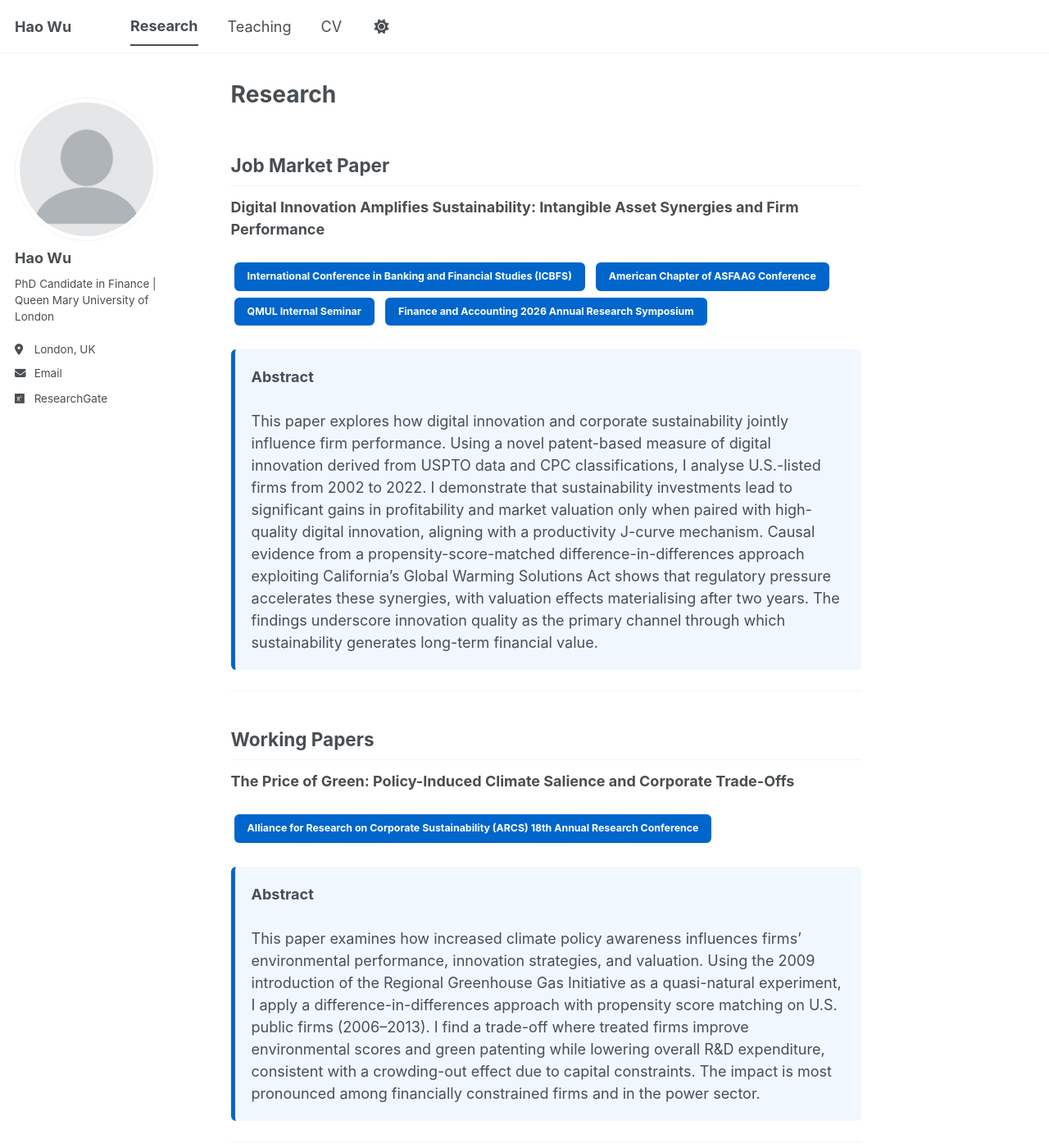
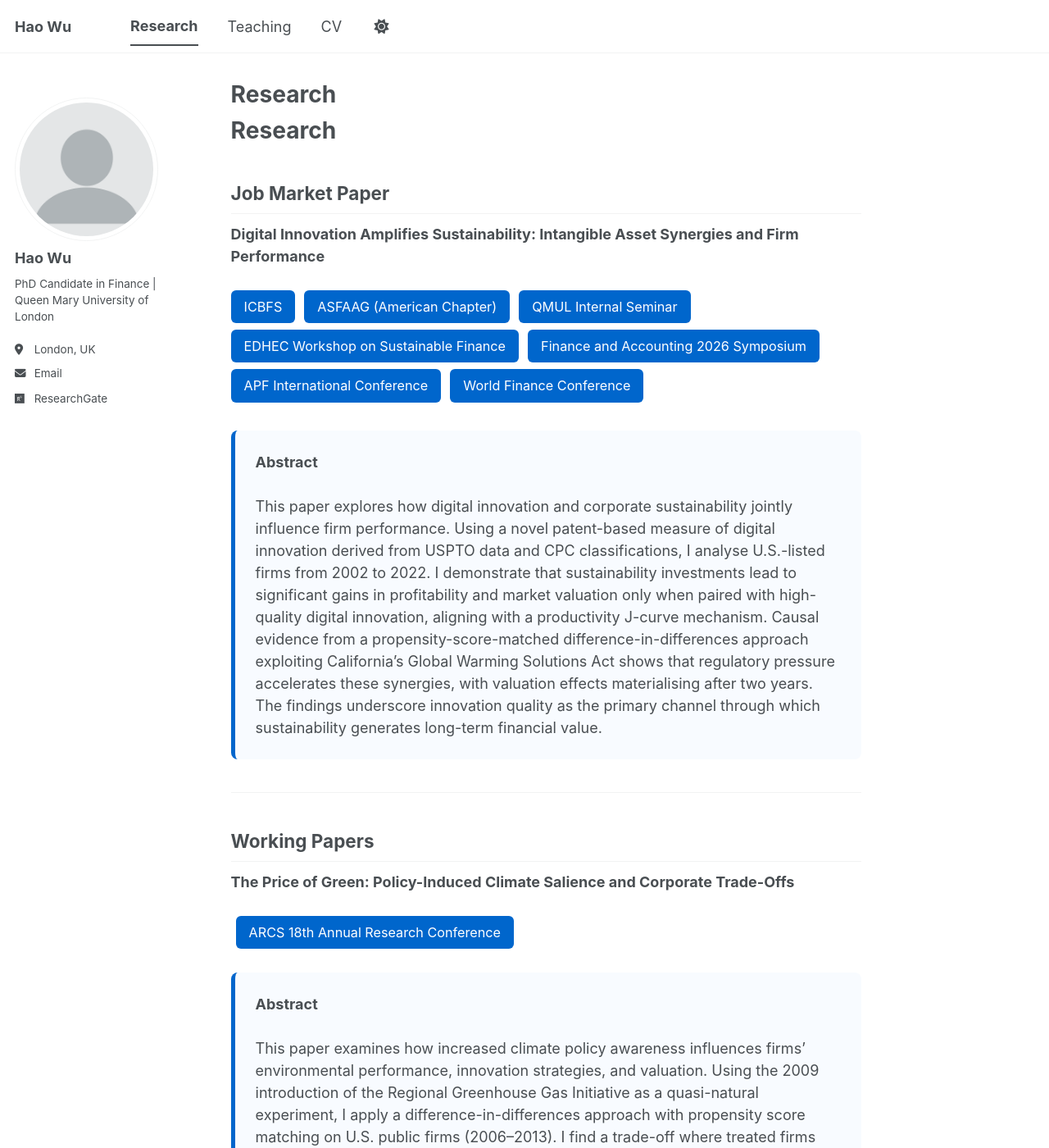
Before and after one commit to haowuqmul-cloud/haowu.github.io, a Jekyll site: the page built from _pages/research.md, in a window 1280 px wide and 1400 px high. Shown: the whole window at 82% size. Built offline with Jekyll 4.4.1, drawn with Linux system fonts in a browser that asks for light colours; a script bundle is joined from its source files by our own code; library files that are not in the unit come from our copies.

Commit message:
Revise research.md with new conference links and styles
Updated research page with new links and improved formatting for abstracts.

```diff
--- a/_pages/research.md
+++ b/_pages/research.md
@@ -3,18 +3,23 @@ title: "Research"
 permalink: /research/
 ---
 
+# Research
+
 ## Job Market Paper
 
 **Digital Innovation Amplifies Sustainability: Intangible Asset Synergies and Firm Performance**
 
-<div style="margin: 15px 0;">
-  <a href="#" class="btn btn--primary btn--small" style="background:#0066cc; color:white; padding:8px 16px; margin:4px; border-radius:6px; text-decoration:none;">International Conference in Banking and Financial Studies (ICBFS)</a>
-  <a href="#" class="btn btn--primary btn--small" style="background:#0066cc; color:white; padding:8px 16px; margin:4px; border-radius:6px; text-decoration:none;">American Chapter of ASFAAG Conference</a>
-  <a href="#" class="btn btn--primary btn--small" style="background:#0066cc; color:white; padding:8px 16px; margin:4px; border-radius:6px; text-decoration:none;">QMUL Internal Seminar</a>
-  <a href="#" class="btn btn--primary btn--small" style="background:#0066cc; color:white; padding:8px 16px; margin:4px; border-radius:6px; text-decoration:none;">Finance and Accounting 2026 Annual Research Symposium</a>
+<div style="margin: 20px 0 30px;">
+  <a href="https://icbfs2025.sciencesconf.org/" style="background:#0066cc; color:white; padding:8px 16px; margin:4px 6px 4px 0; border-radius:6px; text-decoration:none; font-size:0.9em; display:inline-block;">ICBFS</a>
+  <a href="https://asfaag.com/south-north-america/" style="background:#0066cc; color:white; padding:8px 16px; margin:4px 6px 4px 0; border-radius:6px; text-decoration:none; font-size:0.9em; display:inline-block;">ASFAAG (American Chapter)</a>
+  <a href="#" style="background:#0066cc; color:white; padding:8px 16px; margin:4px 6px 4px 0; border-radius:6px; text-decoration:none; font-size:0.9em; display:inline-block;">QMUL Internal Seminar</a>
+  <a href="https://www.edhec.edu/en/agenda/11-12-june-2026-workshop-recent-trends-and-new-developments-sustainable-green-and-international-finance-nice-edhec" style="background:#0066cc; color:white; padding:8px 16px; margin:4px 6px 4px 0; border-radius:6px; text-decoration:none; font-size:0.9em; display:inline-block;">EDHEC Workshop on Sustainable Finance</a>
+  <a href="https://www.westminster.ac.uk/events/6th-finance-and-accounting-2026-annual-symposium" style="background:#0066cc; color:white; padding:8px 16px; margin:4px 6px 4px 0; border-radius:6px; text-decoration:none; font-size:0.9em; display:inline-block;">Finance and Accounting 2026 Symposium</a>
+  <a href="https://apf.aueb.gr/" style="background:#0066cc; color:white; padding:8px 16px; margin:4px 6px 4px 0; border-radius:6px; text-decoration:none; font-size:0.9em; display:inline-block;">APF International Conference</a>
+  <a href="https://www.world-finance-conference.com/conference.php?id=32" style="background:#0066cc; color:white; padding:8px 16px; margin:4px 6px 4px 0; border-radius:6px; text-decoration:none; font-size:0.9em; display:inline-block;">World Finance Conference</a>
 </div>
 
-<div style="background:#f0f7ff; border-left:5px solid #0066cc; padding:20px; border-radius:6px; margin:25px 0;">
+<div style="background:#f8fbff; border-left:5px solid #0066cc; padding:25px; border-radius:8px; margin-bottom:40px;">
   <strong>Abstract</strong><br><br>
   This paper explores how digital innovation and corporate sustainability jointly influence firm performance. Using a novel patent-based measure of digital innovation derived from USPTO data and CPC classifications, I analyse U.S.-listed firms from 2002 to 2022. I demonstrate that sustainability investments lead to significant gains in profitability and market valuation only when paired with high-quality digital innovation, aligning with a productivity J-curve mechanism. Causal evidence from a propensity-score-matched difference-in-differences approach exploiting California’s Global Warming Solutions Act shows that regulatory pressure accelerates these synergies, with valuation effects materialising after two years. The findings underscore innovation quality as the primary channel through which sustainability generates long-term financial value.
 </div>
@@ -25,11 +30,11 @@ permalink: /research/
 
 **The Price of Green: Policy-Induced Climate Salience and Corporate Trade-Offs**
 
-<div style="margin: 15px 0;">
-  <a href="#" class="btn btn--primary btn--small" style="background:#0066cc; color:white; padding:8px 16px; margin:4px; border-radius:6px; text-decoration:none;">Alliance for Research on Corporate Sustainability (ARCS) 18th Annual Research Conference</a>
+<div style="margin: 15px 0 25px;">
+  <a href="https://corporate-sustainability.org/event/arcs-18th-annual-research-conference/" style="background:#0066cc; color:white; padding:8px 16px; margin:4px 6px; border-radius:6px; text-decoration:none; font-size:0.9em; display:inline-block;">ARCS 18th Annual Research Conference</a>
 </div>
 
-<div style="background:#f0f7ff; border-left:5px solid #0066cc; padding:20px; border-radius:6px; margin:25px 0;">
+<div style="background:#f8fbff; border-left:5px solid #0066cc; padding:25px; border-radius:8px; margin-bottom:40px;">
   <strong>Abstract</strong><br><br>
   This paper examines how increased climate policy awareness influences firms’ environmental performance, innovation strategies, and valuation. Using the 2009 introduction of the Regional Greenhouse Gas Initiative as a quasi-natural experiment, I apply a difference-in-differences approach with propensity score matching on U.S. public firms (2006–2013). I find a trade-off where treated firms improve environmental scores and green patenting while lowering overall R&D expenditure, consistent with a crowding-out effect due to capital constraints. The impact is most pronounced among financially constrained firms and in the power sector.
 </div>
@@ -38,7 +43,7 @@ permalink: /research/
 
 **The Cost of Climate Exposure: Disentangling Climate Risk Horizons (Work in Progress)**
 
-<div style="background:#f0f7ff; border-left:5px solid #0066cc; padding:20px; border-radius:6px; margin:25px 0;">
+<div style="background:#f8fbff; border-left:5px solid #0066cc; padding:25px; border-radius:8px;">
   <strong>Abstract</strong><br><br>
   This project explores how firms price transition and physical climate risks across various time horizons. Using textual analysis of earnings conference calls (2002–2024) with firm-level measures of regulatory, physical, and opportunity-related climate exposure, supported by extendable news-based indices, I analyse how horizon asymmetries influence valuation and investment decisions, emphasising a salience channel in climate risk management.
 </div>
```
